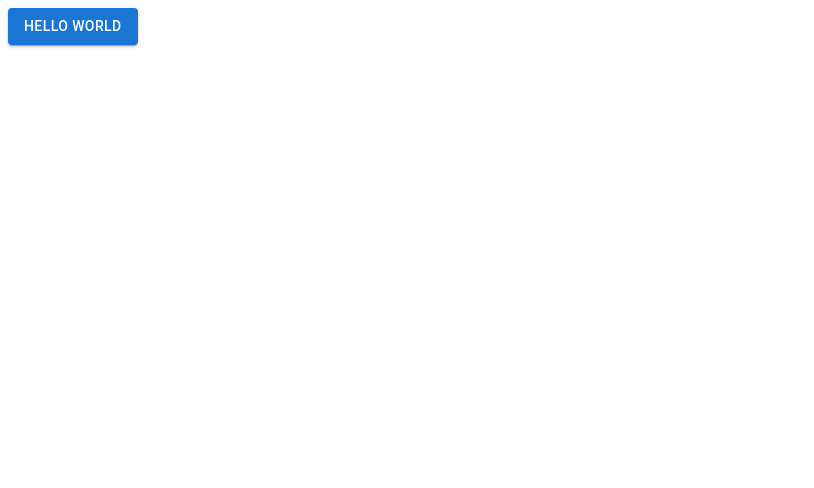
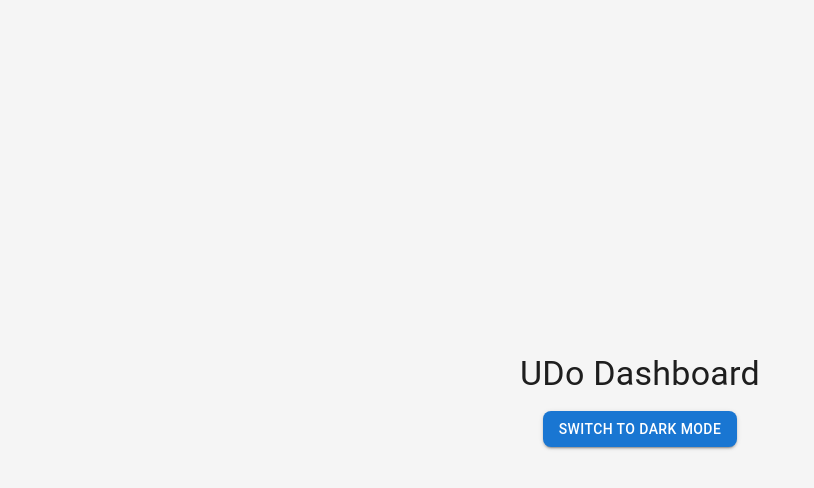
Before and after one commit to JorgeParedesDev/udo-dashboard-app, a React (Vite) app: page / in a window 1280 px wide. Shown: the top 488 px of the page, without its empty margins (0-814 px from the left). Built offline with nearby package versions, Linux system fonts and the light colour scheme.

Commit message:
feat(theme): implement custom ThemeContext with dynamic mode switching

```diff
--- a/src/UdoDashboardApp.tsx
+++ b/src/UdoDashboardApp.tsx
@@ -1,4 +1,42 @@
-import Button from '@mui/material/Button';
-export const UdoDashboardApp = () => {
-	return <Button variant='contained'>Hello world</Button>;
+/**
+ * Archivo: UdoDashboardApp.tsx
+ * Propósito: Componente raíz de la app. Integra el sistema de theming y renderiza el contenido principal.
+ */
+
+import {
+	CssBaseline,
+	ThemeProvider as MuiThemeProvider,
+	Box,
+	Typography,
+} from '@mui/material';
+
+import { useThemeMode } from './config/useThemeMode';
+import { getTheme } from './config/theme';
+import { ThemeSwitcherButton } from './components/ThemeSwitcherButton';
+
+const UdoDashboardApp = () => {
+	const { mode } = useThemeMode(); // Obtiene el modo actual ('light' | 'dark')
+	const theme = getTheme(mode); // Genera el objeto de tema basado en ese modo
+
+	return (
+		<MuiThemeProvider theme={theme}>
+			<CssBaseline />
+			<Box
+				sx={{
+					minHeight: '100vh',
+					bgcolor: theme.layout.background,
+					color: theme.layout.text,
+					display: 'flex',
+					flexDirection: 'column',
+					alignItems: 'center',
+					justifyContent: 'center',
+					gap: 2,
+				}}>
+				<Typography variant='h4'>UDo Dashboard</Typography>
+				<ThemeSwitcherButton />
+			</Box>
+		</MuiThemeProvider>
+	);
 };
+
+export { UdoDashboardApp };
--- /dev/null
+++ b/src/components/ThemeSwitcherButton.tsx
@@ -0,0 +1,18 @@
+/**
+ * Archivo: ThemeSwitcherButton.tsx
+ * Propósito: Botón para probar el cambio de tema claro/oscuro.
+ */
+
+import { Button } from '@mui/material';
+
+import { useThemeMode } from '../config/useThemeMode';
+
+export const ThemeSwitcherButton = () => {
+	const { mode, toggleColorMode } = useThemeMode();
+
+	return (
+		<Button onClick={toggleColorMode} variant='contained'>
+			Switch to {mode === 'light' ? 'dark' : 'light'} mode
+		</Button>
+	);
+};
--- /dev/null
+++ b/src/config/ThemeContext.tsx
@@ -0,0 +1,33 @@
+/**
+ * Archivo: ThemeContext.tsx
+ * Propósito: Proveedor del contexto que gestiona y expone el modo de tema (light/dark).
+ */
+
+import { useMemo, useState, type ReactNode } from 'react';
+
+import { ThemeContext } from './ThemeContextInstance';
+import type { ThemeContextValue } from './ThemeContextObject';
+import type { ThemeMode } from './types/theme';
+
+/**
+ * Proveedor de tema que gestiona el estado 'mode' y lo expone mediante contexto.
+ */
+export const ThemeProvider = ({ children }: { children: ReactNode }) => {
+	const [mode, setMode] = useState<ThemeMode>('light');
+
+	const toggleColorMode = () => {
+		setMode(prev => (prev === 'light' ? 'dark' : 'light'));
+	};
+
+	const value = useMemo(
+		(): ThemeContextValue => ({
+			mode,
+			toggleColorMode,
+		}),
+		[mode]
+	);
+
+	return (
+		<ThemeContext.Provider value={value}>{children}</ThemeContext.Provider>
+	);
+};
--- /dev/null
+++ b/src/config/ThemeContextInstance.ts
@@ -0,0 +1,13 @@
+/**
+ * Archivo: ThemeContextInstance.ts
+ * Propósito: Define y exporta el objeto React Context para el tema.
+ */
+
+import { createContext } from 'react';
+
+import { themeContextObject } from './ThemeContextObject';
+import type { ThemeContextValue } from './ThemeContextObject';
+
+// React Context para el tema
+export const ThemeContext =
+	createContext<ThemeContextValue>(themeContextObject);
--- /dev/null
+++ b/src/config/ThemeContextObject.ts
@@ -0,0 +1,23 @@
+/**
+ * Archivo: ThemeContextObject.ts
+ * Propósito: Define la interfaz y el objeto por defecto para el contexto de tema (light/dark).
+ */
+
+import type { ThemeMode } from './types/theme';
+
+/**
+ * Interfaz del valor que será compartido por el ThemeContext.
+ */
+export interface ThemeContextValue {
+	mode: ThemeMode; // Estado actual del tema ('light' | 'dark')
+	toggleColorMode: () => void; // Función para cambiar el tema
+}
+
+/**
+ * Objeto por defecto que usará el contexto si no se provee un valor.
+ * toggleColorMode es un placeholder sin funcionalidad.
+ */
+export const themeContextObject: ThemeContextValue = {
+	mode: 'light',
+	toggleColorMode: () => {}, // noop
+};
--- /dev/null
+++ b/src/config/theme.ts
@@ -0,0 +1,25 @@
+/**
+ * Archivo: theme.ts
+ * Propósito: Genera el objeto Theme de MUI según el modo actual ('light' o 'dark').
+ */
+
+import { createTheme, type Theme } from '@mui/material/styles';
+
+import type { ThemeMode } from './types/theme';
+
+/**
+ * Devuelve el objeto de tema personalizado basado en el modo actual.
+ */
+export const getTheme = (mode: ThemeMode): Theme =>
+	createTheme({
+		palette: {
+			mode,
+		},
+		shape: {
+			borderRadius: 8,
+		},
+		layout: {
+			background: mode === 'light' ? '#f5f5f5' : '#121212',
+			text: mode === 'light' ? '#1e1e1e' : '#f5f5f5',
+		},
+	});
--- /dev/null
+++ b/src/config/types/theme.d.ts
@@ -0,0 +1,23 @@
+/**
+ * Archivo: theme.d.ts
+ * Propósito: Extiende el Theme de MUI para incluir la clave 'layout' fuera de 'palette'.
+ */
+
+import '@mui/material/styles';
+
+declare module '@mui/material/styles' {
+	interface Theme {
+		layout: {
+			background: string;
+			text: string;
+		};
+	}
+	interface ThemeOptions {
+		layout?: {
+			background: string;
+			text: string;
+		};
+	}
+}
+
+export type ThemeMode = 'light' | 'dark';
--- /dev/null
+++ b/src/config/useThemeMode.ts
@@ -0,0 +1,15 @@
+/**
+ * Archivo: useThemeMode.ts
+ * Propósito: Hook personalizado para acceder al contexto del tema y cambiar el modo.
+ */
+
+import { useContext } from 'react';
+
+import { ThemeContext } from './ThemeContextInstance';
+
+/**
+ * Hook que expone el modo de tema y la función para cambiarlo.
+ */
+export const useThemeMode = () => {
+	return useContext(ThemeContext);
+};
--- a/src/main.tsx
+++ b/src/main.tsx
@@ -1,10 +1,19 @@
+/**
+ * Archivo: main.tsx
+ * Propósito: Punto de entrada de la aplicación. Renderiza el componente raíz dentro del proveedor de tema.
+ */
+
 import { StrictMode } from 'react';
 import { createRoot } from 'react-dom/client';
 
+import { ThemeProvider } from './config/ThemeContext';
 import { UdoDashboardApp } from './UdoDashboardApp';
 
+// Envuelve la app en StrictMode y en el proveedor del tema
 createRoot(document.getElementById('root')!).render(
 	<StrictMode>
-		<UdoDashboardApp />
+		<ThemeProvider>
+			<UdoDashboardApp />
+		</ThemeProvider>
 	</StrictMode>
 );
--- a/tsconfig.node.json
+++ b/tsconfig.node.json
@@ -19,7 +19,11 @@
 		"noUnusedParameters": true,
 		"erasableSyntaxOnly": true,
 		"noFallthroughCasesInSwitch": true,
-		"noUncheckedSideEffectImports": true
+		"noUncheckedSideEffectImports": true,
+
+		// ✅ Agregado para soporte de imports absolutos y tipos personalizados
+		"baseUrl": "src",
+		"typeRoots": ["src/types", "node_modules/@types"]
 	},
 	"include": ["vite.config.ts"]
 }
```
